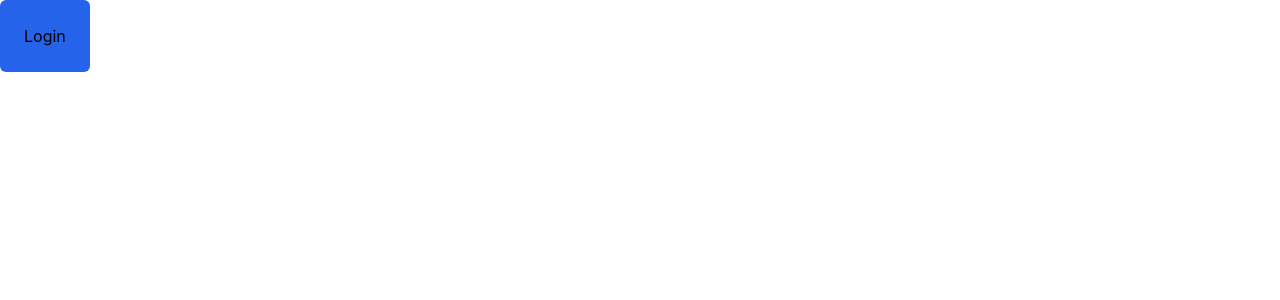
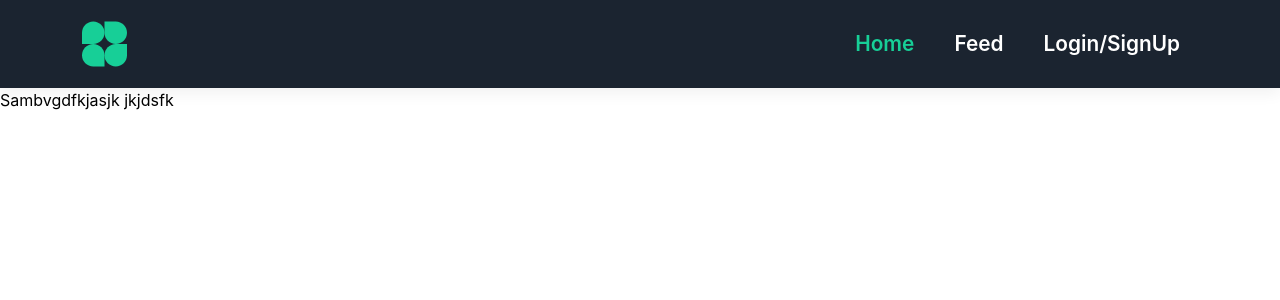
Before and after one commit to Ayush-Kumar0/College-io, a React (Create React App) app in the folder client/: page / in a window 1280 px wide. Shown: the top 300 px of the page. Built offline with nearby package versions, Linux system fonts and the light colour scheme; the HTML template or start-up script is replaced by a standard one.

Commit message:
navbar made

```diff
--- a/client/public/index.html
+++ b/client/public/index.html
@@ -23,6 +23,7 @@
       Learn how to configure a non-root public URL by running `npm run build`.
     -->
     <title>React App</title>
+    <link rel="stylesheet" href="https://cdnjs.cloudflare.com/ajax/libs/font-awesome/6.4.0/css/all.min.css" integrity="sha512-iecdLmaskl7CVkqkXNQ/ZH/XLlvWZOJyj7Yy7tcenmpD1ypASozpmT/E0iPtmFIB46ZmdtAc9eNBvH0H/ZpiBw==" crossorigin="anonymous" referrerpolicy="no-referrer" />
 
     <script src="https://cdn.tailwindcss.com"></script>
 
--- a/client/src/App.js
+++ b/client/src/App.js
@@ -1,3 +1,4 @@
+import Navbar from "./components/Navbar";
 import React, { useState } from 'react';
 import { BrowserRouter } from 'react-router-dom';
 
@@ -18,10 +19,15 @@ function App() {
 
   return (
     <>
-      <BrowserRouter>
+      {/* <BrowserRouter>
         <button onClick={handleLogin} className="bg-blue-600 rounded-md p-6">Login</button>
         {login ? <Login /> : null}
-      </BrowserRouter>
+      </BrowserRouter> */}
+
+      <div className="App">
+        <Navbar/>
+        <div>Sambvgdfkjasjk jkjdsfk</div>
+      </div>
     </>
   );
 }
--- /dev/null
+++ b/client/src/assets/styles/navbarStyles.css
@@ -0,0 +1,89 @@
+nav {
+    display: flex;
+    align-items: center;
+    justify-content: space-between;
+    background: #1b2430;
+    padding: 20px 80px;
+    box-shadow: 0 5px 15px rgba(0, 0, 0, 0.06);
+}
+
+#navbar {
+    display: flex;
+    align-items: center;
+    justify-content: center;
+}
+
+#navbar li {
+    list-style: none;
+    padding: 0 20px;
+    position: relative;
+}
+
+#navbar li a {
+    text-decoration: none;
+    font-size: 1.3rem;
+    font-weight: 600;
+    color: #fff;
+    transition: 0.3s ease-in-out;
+}
+
+#navbar li a:hover,
+#navbar li a.active {
+    color: #17cf97;
+}
+
+#navbar li a:hover::after,
+#navbar li a.active:hover::after {
+    content: "";
+    width: 30%;
+    height: 2px;
+    background: #17cf97;
+    position: absolute;
+    bottom: -4px;
+    left: 20px;
+}
+
+#mobile {
+    display: none;
+}
+
+#mobile i{
+    color: #fff;
+    align-items: center;
+}
+
+@media screen and (max-width:769px) {
+    #navbar {
+        display: flex;
+        flex-direction: column;
+        align-items: flex-start;
+        justify-content: flex-start;
+        position: fixed;
+        top: 90px;
+        right: -300px;
+        width: 300px;
+        height: 100vh;
+        background: #2a3239;
+        box-shadow: 0 40px 60px rgba(0, 0, 0, 0.1);
+        padding: 40px 0 0 10px;
+        transition: 0.3s eas;
+    }
+
+    #navbar.active {
+        right: 0px;
+    }
+
+    #navbar li{
+        margin-bottom: 25px;
+
+    }
+
+    #mobile {
+        display: block;
+    }
+
+    #mobile i {
+        font-size: 24px;
+        cursor: pointer;
+    }
+}
--- /dev/null
+++ b/client/src/assets/styles/styles.css
@@ -0,0 +1,10 @@
+*{
+    margin: 0;
+    padding: 0;
+    box-sizing: border-box;
+}
+
+.App {
+    font-family: sans-serif;
+    text-align: center;
+}
--- /dev/null
+++ b/client/src/components/Navbar.js
@@ -0,0 +1,41 @@
+import { Component } from "react";
+import "../assets/styles/navbarStyles.css"
+
+class Navbar extends Component {
+    state = { clicked: false };
+    handleClick = () =>{
+        this.setState({clicked: !this.state.clicked})
+    }
+
+    render(){
+        return(
+            <>
+                <nav>
+                    <a href="index.html">
+                    <svg id="logo-15" width="49" height="48" viewBox="0 0 49 48" fill="none" xmlns="http://www.w3.org/2000/svg"> <path d="M24.5 12.75C24.5 18.9632 19.4632 24 13.25 24H2V12.75C2 6.53679 7.03679 1.5 13.25 1.5C19.4632 1.5 24.5 6.53679 24.5 12.75Z" class="ccustom" fill="#17CF97"></path> <path d="M24.5 35.25C24.5 29.0368 29.5368 24 35.75 24H47V35.25C47 41.4632 41.9632 46.5 35.75 46.5C29.5368 46.5 24.5 41.4632 24.5 35.25Z" class="ccustom" fill="#17CF97"></path> <path d="M2 35.25C2 41.4632 7.03679 46.5 13.25 46.5H24.5V35.25C24.5 29.0368 19.4632 24 13.25 24C7.03679 24 2 29.0368 2 35.25Z" class="ccustom" fill="#17CF97"></path> <path d="M47 12.75C47 6.53679 41.9632 1.5 35.75 1.5H24.5V12.75C24.5 18.9632 29.5368 24 35.75 24C41.9632 24 47 18.9632 47 12.75Z" class="ccustom" fill="#17CF97"></path> </svg>
+                    </a>
+
+                    <div>
+                        <ul id="navbar" className={this.state.clicked ? "#navbar active" : "#navbar"}>
+                            <li>
+                                <a className="active" href="/">Home</a>
+                            </li>
+                            <li>
+                                <a href="/">Feed</a>
+                            </li>
+                            <li>
+                                <a href="/">Login/SignUp</a>
+                            </li>
+                        </ul>
+                    </div>
+
+                    <div id="mobile" onClick={this.handleClick}>
+                        <i id="bar" className={this.state.clicked ? "fas fa-times" : "fas fa-bars"}></i>
+                    </div>
+                </nav>
+            </>
+        )
+    }
+}
+
+export default Navbar;
```
Also changed, not shown: 1 other file (tests, documents, lock files or other folders).
